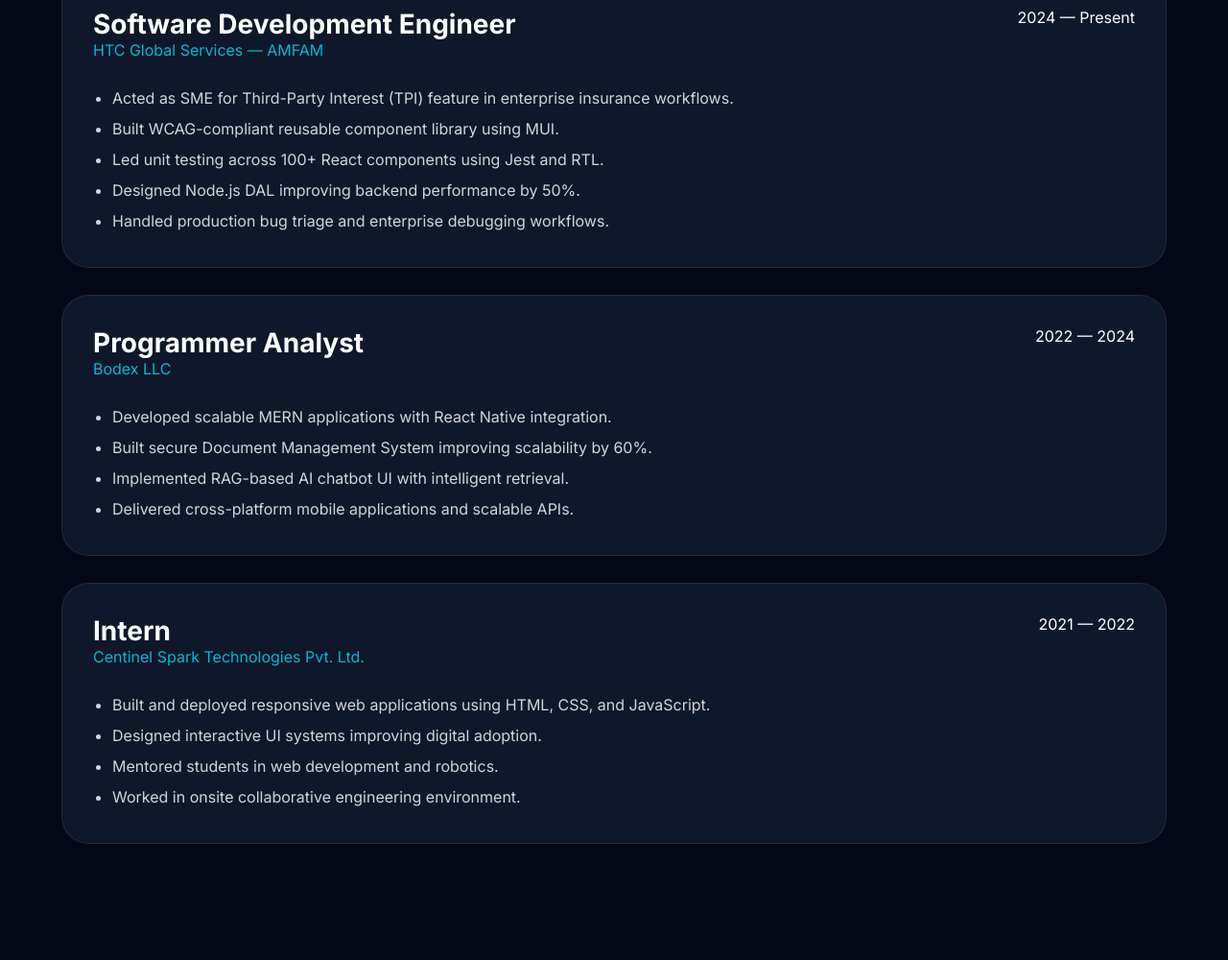
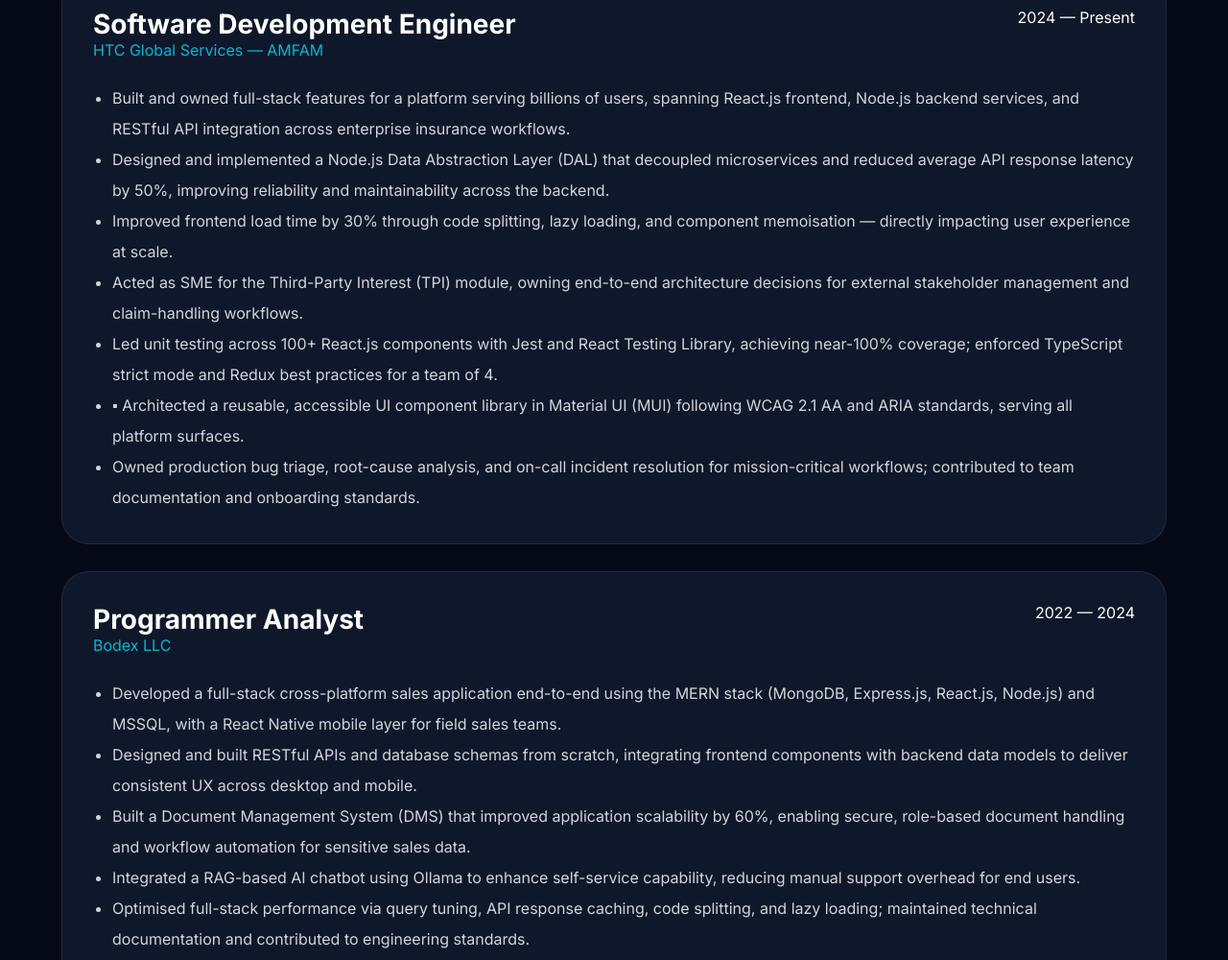
Before and after one commit to devWithDurga/portfolio, a plain HTML site: page index.html in a window 1280 px wide. Shown: the part 2356-3356 px from the top of the page at 96% size. Drawn offline with Linux system fonts and the light colour scheme.

Commit message:
Update index.html

```diff
--- a/index.html
+++ b/index.html
@@ -697,25 +697,36 @@
           <ul>
 
             <li>
-              Acted as SME for Third-Party Interest (TPI)
-              feature in enterprise insurance workflows.
+              Built and owned full-stack features for a platform serving billions of users, spanning React.js frontend, Node.js
+backend services, and RESTful API integration across enterprise insurance workflows.
             </li>
 
             <li>
-              Built WCAG-compliant reusable component library using MUI.
+              Designed and implemented a Node.js Data Abstraction Layer (DAL) that decoupled microservices and
+reduced average API response latency by 50%, improving reliability and maintainability across the backend.
+
             </li>
 
             <li>
-              Led unit testing across 100+ React components using Jest and RTL.
+              Improved frontend load time by 30% through code splitting, lazy loading, and component memoisation —
+directly impacting user experience at scale.
+
             </li>
 
             <li>
-              Designed Node.js DAL improving backend performance by 50%.
+              Acted as SME for the Third-Party Interest (TPI) module, owning end-to-end architecture decisions for external
+stakeholder management and claim-handling workflows.
             </li>
 
             <li>
-              Handled production bug triage and enterprise debugging workflows.
+             Led unit testing across 100+ React.js components with Jest and React Testing Library, achieving near-100%
+coverage; enforced TypeScript strict mode and Redux best practices for a team of 4.
             </li>
+            <li>▪ Architected a reusable, accessible UI component library in Material UI (MUI) following WCAG 2.1 AA and
+ARIA standards, serving all platform surfaces.
+</li>
+            <li>Owned production bug triage, root-cause analysis, and on-call incident resolution for mission-critical
+workflows; contributed to team documentation and onboarding standards.</li>
 
           </ul>
 
@@ -737,21 +748,26 @@
           <ul>
 
             <li>
-              Developed scalable MERN applications with React Native integration.
+              Developed a full-stack cross-platform sales application end-to-end using the MERN stack (MongoDB,
+Express.js, React.js, Node.js) and MSSQL, with a React Native mobile layer for field sales teams.
             </li>
 
             <li>
-              Built secure Document Management System improving scalability by 60%.
+             Designed and built RESTful APIs and database schemas from scratch, integrating frontend components with
+backend data models to deliver consistent UX across desktop and mobile.
             </li>
 
             <li>
-              Implemented RAG-based AI chatbot UI with intelligent retrieval.
+             Built a Document Management System (DMS) that improved application scalability by 60%, enabling secure,
+role-based document handling and workflow automation for sensitive sales data.
             </li>
 
             <li>
-              Delivered cross-platform mobile applications and scalable APIs.
+             Integrated a RAG-based AI chatbot using Ollama to enhance self-service capability, reducing manual support
+overhead for end users.
             </li>
-
+            <li>Optimised full-stack performance via query tuning, API response caching, code splitting, and lazy loading;
+maintained technical documentation and contributed to engineering standards.</li>
           </ul>
 
         </div>
@@ -772,19 +788,8 @@
           <ul>
 
             <li>
-              Built and deployed responsive web applications using HTML, CSS, and JavaScript.
-            </li>
-
-            <li>
-              Designed interactive UI systems improving digital adoption.
-            </li>
-
-            <li>
-              Mentored students in web development and robotics.
-            </li>
-
-            <li>
-              Worked in onsite collaborative engineering environment.
+             Built and deployed a responsive government education platform (HTML5, CSS3, JavaScript, Node.js),
+collaborating with stakeholders to deliver production-ready features and improve digital adoption.
             </li>
 
           </ul>
```
